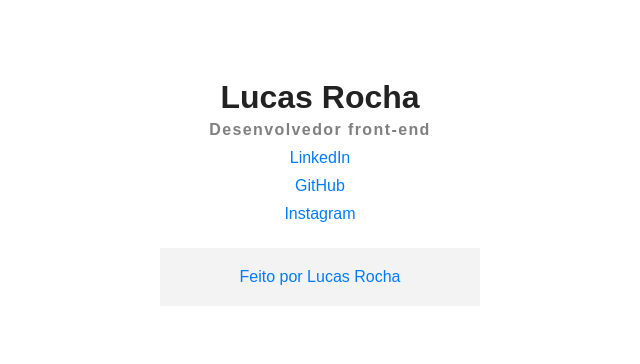
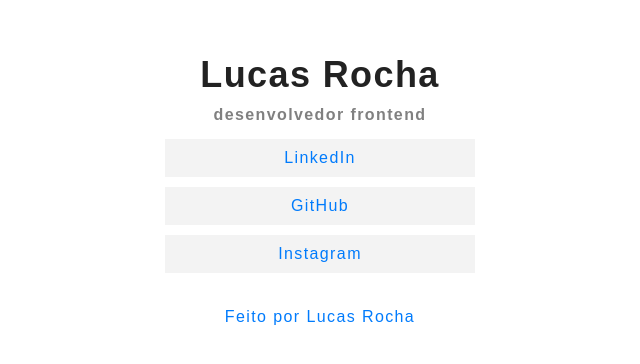
Before and after one commit to lucasrochabz/pagina-de-links, a plain HTML site: page index.html in a window 1280 px wide. Shown: the part 210-574 px from the top of the page, without its empty margins (320-960 px from the left). Drawn offline with Linux system fonts and the light colour scheme.

Commit message:
Add hover

```diff
--- a/css/style.css
+++ b/css/style.css
@@ -5,57 +5,55 @@
 }
 
 body {
-  font-family: sans-serif;
+  font-family: Arial, Helvetica, sans-serif;
   display: flex;
   align-items: center;
   justify-content: center;
   height: 100vh;
   text-align: center;
+  letter-spacing: 1.4px;
 }
 
 .container {
-  /* border: 2px solid black; */
-  /* padding: 5px; */
   width: 320px;
 }
 
-
 .titulo {
-  /* border: 4px solid red; */
   color: #222222;
-  font-size: 2em;
-  margin: 5px;
+  font-size: 2.25em;
+  margin-bottom: 10px;
 }
 
 .subtitulo {
-  /* border: 4px solid blue; */
   color: #808080;
   font-size: 1em;
-  margin: 5px;
-  letter-spacing: 1.4px;
+  margin-bottom: 10px;
 }
 
-.lista {
-  /* border: 4px solid green; */
-  list-style: none;
-  margin: 5px;
+.lista ul {
+  margin-top: 10px;
 }
 
 .lista li {
   padding: 5px;
+  list-style: none;
 }
 
 .lista a {
+
+  display: block;
+  padding: 10px 0;
+  background-color: #f3f3f3;
   text-decoration: none;
   color: #007bfc;
-  margin: 5px;
+  /* border-left: 4px solid #007bfc; */
+}
+
+.lista a:hover {
+  background-color: #cfcfcf;
 }
 
 .copy {
-  /* border: 4px solid chocolate; */
-  /* margin: 5px; */
-  margin-top: 20px;
-  padding: 20px;
-  background-color: #f3f3f3;
+  margin-top: 30px;
   color: #007bfc;
 }
--- a/index.html
+++ b/index.html
@@ -1,15 +1,15 @@
 <!DOCTYPE html>
-<html lang="en">
+<html lang="pt-BR">
 <head>
   <meta charset="UTF-8">
   <meta name="viewport" content="width=device-width, initial-scale=1.0">
   <link rel="stylesheet" href="css/style.css">
-  <title>Página de Links</title>
+  <title>Lucas Rocha Links</title>
 </head>
 <body>
   <section class="container">
     <h1 class="titulo">Lucas Rocha</h1>
-    <h2 class="subtitulo">Desenvolvedor front-end</h2>
+    <h2 class="subtitulo">desenvolvedor frontend</h2>
     <ul class="lista">
       <li>
         <a href="https://www.linkedin.com/in/lucas-rocha-bb7230217/">LinkedIn</a>
```
